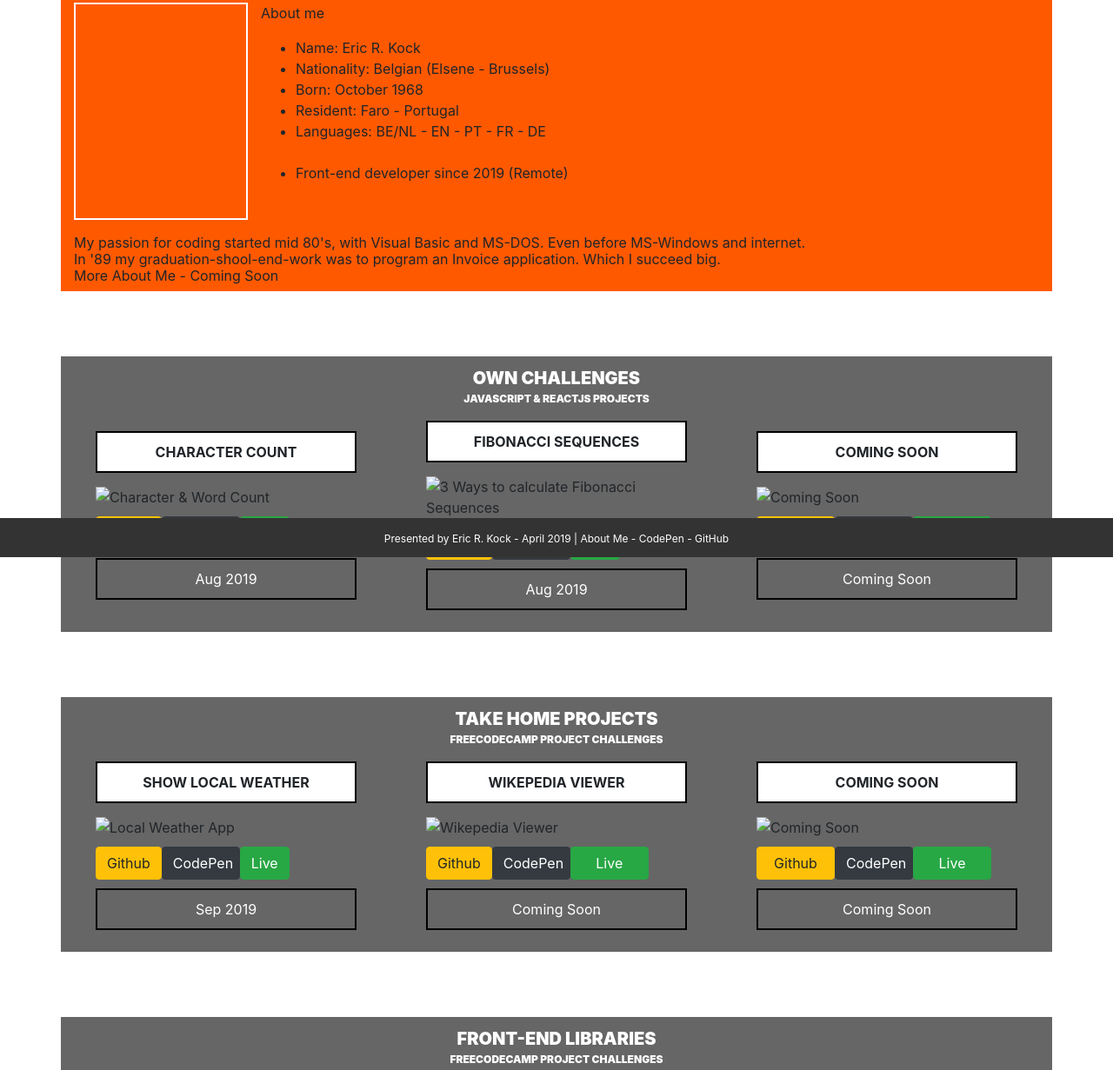
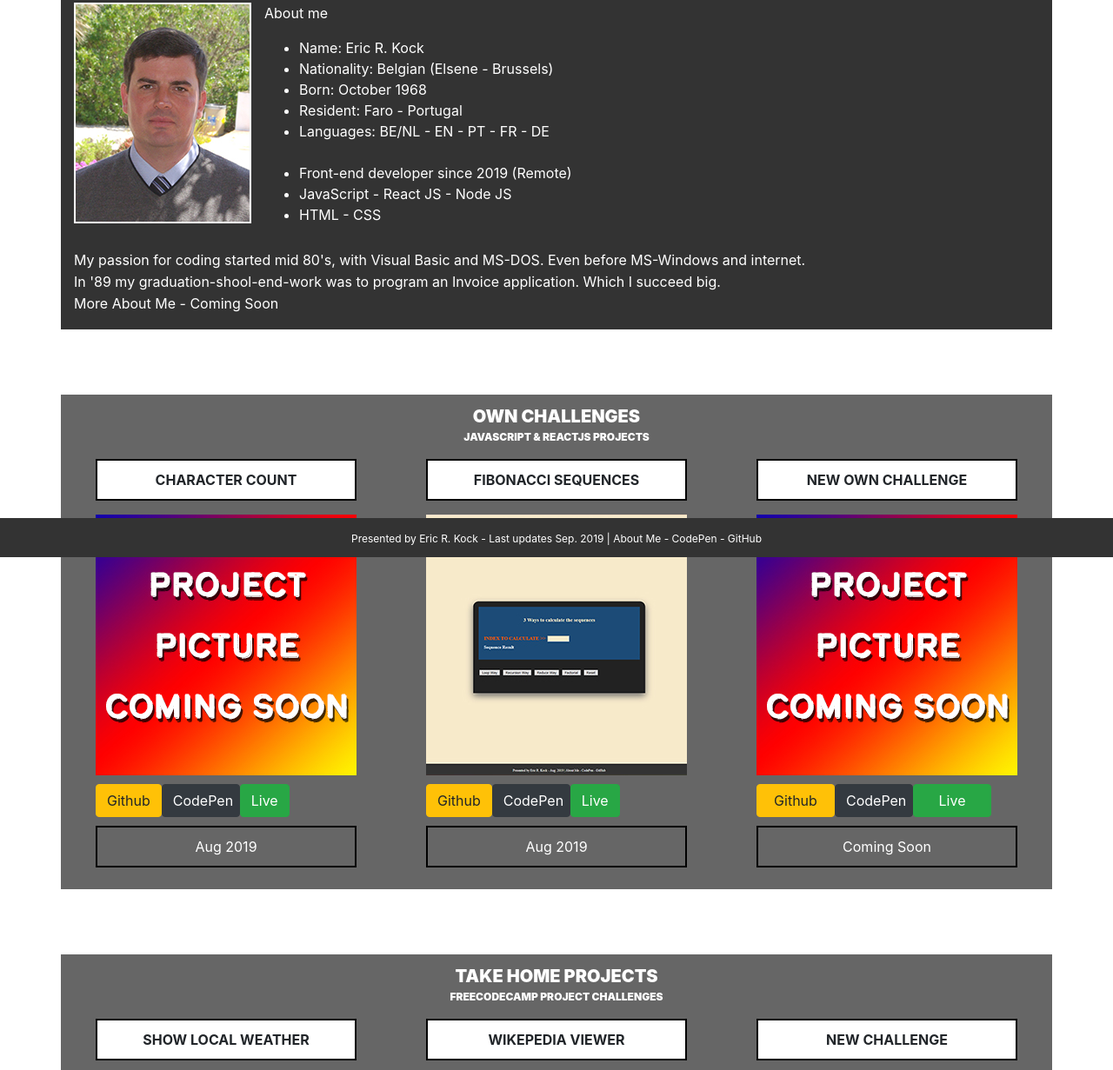
Before and after one commit to ericrkock/portfolio, a React app: page / in a window 1280 px wide. Shown: the part 159-1390 px from the top of the page at 87% size. Built offline with nearby package versions, Linux system fonts and the light colour scheme.

Commit message:
Coming Soon pictures updates

```diff
--- a/src/Components/AboutMe.css
+++ b/src/Components/AboutMe.css
@@ -4,12 +4,13 @@
     display: flex;
     width: 1140px;
     margin: auto;
-    background-color: #FF5900;
+    color: #fff;
+    background-color: #333;
 }
 
 .picture {
-    width: 200px;
-    height: 250px;
+    width: 204px;
+    height: 254px;
     border: 2px solid #fff;
     margin: 15px 0 15px 15px;
 }
@@ -19,6 +20,6 @@
 }
 
 .history {
-    margin: 10px 0 15px 15px;
-    line-height: 3px;
+    margin: 5px 0 25px 15px;
+    line-height: 9px;
 }
--- a/src/Components/AboutMe.js
+++ b/src/Components/AboutMe.js
@@ -1,5 +1,7 @@
 import React from 'react';
 import './AboutMe.css';
+
+import Eric from '../img/Eric-R-Kock.jpg';
 
 class AboutMe extends React.Component {
     render() {
@@ -7,7 +9,7 @@ class AboutMe extends React.Component {
             <div>
                 <div className="about-me">
                     <div className="picture">
-
+                        <img src={Eric} alt="Front-end Developer" />
                     </div>
                     <div className="bio-me">
                         <p>About me</p>
@@ -18,6 +20,8 @@ class AboutMe extends React.Component {
                             <li>Resident: Faro - Portugal</li>
                             <li>Languages: BE/NL - EN - PT - FR - DE</li><br></br>
                             <li>Front-end developer since 2019 (Remote)</li>
+                            <li>JavaScript - React JS - Node JS</li>
+                            <li>HTML - CSS</li>
                         </ul>
                     </div>
                 </div>
--- a/src/Components/ProjectFooter.js
+++ b/src/Components/ProjectFooter.js
@@ -5,7 +5,7 @@ class ProjectFooter extends React.Component {
    render() {
       return (
          <div className="footer">
-            <span>Presented by Eric R. Kock - April 2019 |
+            <span>Presented by Eric R. Kock - Last updates Sep. 2019 |
                <a href="https://about.me/erickock" rel="noopener noreferrer" target="_blank">{" "}About Me</a>{" "}-
                <a href="https://codepen.io/EricRKock/" rel="noopener noreferrer" target="_blank">{" "}CodePen{" "}</a>{" "}-
                <a href="https://github.com/ericrkock/portfolio" rel="noopener noreferrer" target="_blank">{" "}GitHub</a>
--- a/src/index.js
+++ b/src/index.js
@@ -2,12 +2,16 @@ import React from 'react';
 import ReactDOM from 'react-dom';
 import './index.css';
 import 'bootstrap/dist/css/bootstrap.min.css';
+
 
 import ProjectHeader from './Components/ProjectHeader';
 import AboutMe from './Components/AboutMe';
 import Challenge from './Components/Challenge';
 import ProjectFooter from './Components/ProjectFooter';
 
+import Soon from './img/Coming-Soon.jpg';
+import Fibonacci from './img/fibonacci-sequences.jpg';
+import LocalWeather from './img/local-weather.jpg';
 import QuoteMachine from './img/random-quote-machine.jpg';
 import MarkdownPreviewer from './img/markdown-previewer.jpg';
 import DrumMachine from './img/drum-machine.jpg';
@@ -35,7 +39,7 @@ class Portfolio extends React.Component {
                <div className="challenges">
                   <Challenge
                      projecttitle="Character Count"
-                     projectimg=""
+                     projectimg={Soon}
                      projectimgalt="Character & Word Count"
                      repository="https://github.com/ericrkock/Character-Count"
                      codepen=""
@@ -44,7 +48,7 @@ class Portfolio extends React.Component {
                   />
                   <Challenge
                      projecttitle="Fibonacci Sequences"
-                     projectimg=""
+                     projectimg={Fibonacci}
                      projectimgalt="3 Ways to calculate Fibonacci Sequences"
                      repository="https://github.com/ericrkock/Fibonacci-Sequences"
                      codepen=""
@@ -52,8 +56,8 @@ class Portfolio extends React.Component {
                      projectdate="Aug 2019"
                   />
                   <Challenge
-                     projecttitle="Coming Soon"
-                     projectimg=""
+                     projecttitle="New Own Challenge"
+                     projectimg={Soon}
                      projectimgalt="Coming Soon"
                      repository=""
                      codepen=""
@@ -71,7 +75,7 @@ class Portfolio extends React.Component {
                <div className="challenges">
                   <Challenge
                      projecttitle="Show Local Weather"
-                     projectimg=""
+                     projectimg={LocalWeather}
                      projectimgalt="Local Weather App"
                      repository="https://github.com/ericrkock/Show-Local-Weather"
                      codepen=""
@@ -80,7 +84,7 @@ class Portfolio extends React.Component {
                   />
                   <Challenge
                      projecttitle="Wikepedia Viewer"
-                     projectimg=""
+                     projectimg={Soon}
                      projectimgalt="Wikepedia Viewer"
                      repository="https://github.com/ericrkock/Wikepedia-Viewer"
                      codepen=""
@@ -88,8 +92,8 @@ class Portfolio extends React.Component {
                      projectdate="Coming Soon"
                   />
                   <Challenge
-                     projecttitle="Coming Soon"
-                     projectimg=""
+                     projecttitle="New Challenge"
+                     projectimg={Soon}
                      projectimgalt="Coming Soon"
                      repository=""
                      codepen=""
@@ -173,7 +177,7 @@ class Portfolio extends React.Component {
                <div className="challenges">
                   <Challenge
                      projecttitle="Tribute page"
-                     projectimg=""
+                     projectimg={Soon}
                      projectimgalt="Tribute Page"
                      repository="https://github.com/ericrkock/tribute-page"
                      codepen="https://codepen.io/EricRKock/full/XYrqZB"
@@ -182,7 +186,7 @@ class Portfolio extends React.Component {
                   />
                   <Challenge
                      projecttitle="Survey Form"
-                     projectimg=""
+                     projectimg={Soon}
                      projectimgalt="Survey Form"
                      repository=""
                      codepen="https://codepen.io/EricRKock/full/qQpZov"
@@ -191,7 +195,7 @@ class Portfolio extends React.Component {
                   />
                   <Challenge
                      projecttitle="Product Landing Page"
-                     projectimg=""
+                     projectimg={Soon}
                      projectimgalt="Product Landing Page"
                      repository=""
                      codepen="https://codepen.io/EricRKock/full/QJZrpy"
@@ -203,7 +207,7 @@ class Portfolio extends React.Component {
                <div className="challenges">
                   <Challenge
                      projecttitle="Technical Documentation Page"
-                     projectimg=""
+                     projectimg={Soon}
                      projectimgalt="Technical Documentation Page"
                      repository=""
                      codepen="https://codepen.io/EricRKock/full/QJzzae"
@@ -212,7 +216,7 @@ class Portfolio extends React.Component {
                   />
                   <Challenge
                      projecttitle="Personal Portfolio Web Page"
-                     projectimg=""
+                     projectimg={Soon}
                      projectimgalt="Personal Portfolio Web Page"
                      repository=""
                      codepen="https://codepen.io/EricRKock/full/bKbKYM"
@@ -221,7 +225,7 @@ class Portfolio extends React.Component {
                   />
                   <Challenge
                      projecttitle="Freecodecamp Certificate"
-                     projectimg=""
+                     projectimg={Soon}
                      projectimgalt="FCC Front End Libraries Certificater"
                      repository=""
                      codepen=""
```
Also changed, not shown: src/img/Coming-Soon.jpg (added), src/img/Eric-R-Kock.jpg (added), src/img/fibonacci-sequences.jpg (added), src/img/local-weather.jpg (added).
